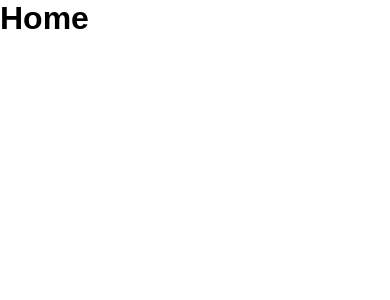
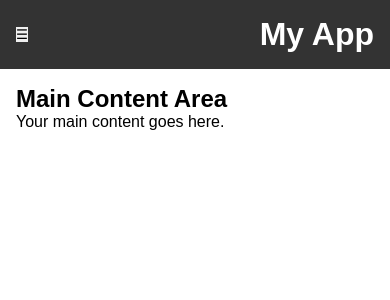
Before and after one commit to ftery0/vue, a Vue app: page / in a window 390 px wide. Shown: the top 300 px of the page. Built offline with nearby package versions, Linux system fonts and the light colour scheme; a web font is replaced by a local one.

Commit message:
feat :; sidebar

```diff
--- /dev/null
+++ b/src/components/sidebar/sidBar.vue
@@ -0,0 +1,142 @@
+<template>
+  <header v-if="isMobile" class="header">
+    <button @click="toggleSidebar" class="toggle-button">☰</button>
+    <h1 class="logo">My App</h1>
+  </header>
+
+  <aside :class="['sidebar', { active: showSidebar }]">
+    <button @click="toggleSidebar" class="close-button">✖</button>
+    <nav>
+      <ul>
+        <li><a href="#">Home</a></li>
+        <li><a href="#">About</a></li>
+        <li><a href="#">Services</a></li>
+        <li><a href="#">Contact</a></li>
+      </ul>
+    </nav>
+  </aside>
+
+  <main class="content" :class="{ 'is-mobile': isMobile }">
+    <h2>Main Content Area</h2>
+    <p>Your main content goes here.</p>
+  </main>
+
+  <transition name="fade">
+    <div v-if="showSidebar" class="overlay" @click="toggleSidebar"></div>
+  </transition>
+</template>
+
+<script>
+import { defineComponent, ref } from "vue";
+
+export default defineComponent({
+  setup() {
+    const showSidebar = ref(false);
+    const isMobile = ref(window.innerWidth < 768);
+
+    const toggleSidebar = () => {
+      showSidebar.value = !showSidebar.value;
+    };
+
+    const handleResize = () => {
+      isMobile.value = window.innerWidth < 768;
+    };
+
+    window.addEventListener("resize", handleResize);
+
+    return {
+      showSidebar,
+      isMobile,
+      toggleSidebar,
+    };
+  },
+});
+</script>
+
+<style lang="scss">
+.header {
+  display: flex;
+  justify-content: space-between;
+  align-items: center;
+  padding: 1rem;
+  background-color: #333;
+  color: white;
+  position: relative;
+}
+
+.sidebar {
+  width: 250px;
+  background-color: #333;
+  color: white;
+  position: fixed;
+  height: 100%;
+  left: 0;
+  top: 0;
+  transition: transform 0.3s ease;
+  transform: translateX(-100%);
+  z-index: 100;
+
+  &.active {
+    transform: translateX(0);
+  }
+
+  .close-button {
+    font-size: 2rem;
+    cursor: pointer;
+    padding: 1rem;
+  }
+
+  nav {
+    ul {
+      list-style-type: none;
+      padding: 0;
+
+      li {
+        padding: 1rem;
+        a {
+          color: white;
+          text-decoration: none;
+          &:hover {
+            text-decoration: underline;
+          }
+        }
+      }
+    }
+  }
+}
+
+.content {
+  flex: 1;
+  padding: 1rem;
+  margin-left: 250px;
+
+  &.is-mobile {
+    margin-left: 0;
+  }
+}
+
+.overlay {
+  position: fixed;
+  top: 0;
+  left: 0;
+  right: 0;
+  bottom: 0;
+  background: rgba(0, 0, 0, 0.5);
+  z-index: 50;
+}
+
+@media (max-width: 768px) {
+  .sidebar {
+    position: absolute;
+    transform: translateX(-100%);
+
+    &.active {
+      transform: translateX(0);
+    }
+  }
+
+  .content {
+    margin-left: 0;
+  }
+}
+</style>
--- a/src/views/auth/sign/authHome.vue
+++ b/src/views/auth/sign/authHome.vue
@@ -3,7 +3,6 @@ import { ref } from "vue";
 import SignIn from "./signIn.vue";
 import LostAccount from "./lostAccount/lostAccount.vue";
 
-// 상태 관리
 const isSignIn = ref(true);
 
 const switchToLostAccount = () => {
--- a/src/views/home/home.vue
+++ b/src/views/home/home.vue
@@ -1,11 +1,13 @@
-<template>
-  <div>
-    <h1>Home</h1>
-  </div>
-</template>
-
 <script>
+import SidBar from "../../components/sidebar/sidBar.vue";
 export default {
   name: "HomeView",
+  components: {
+    SidBar,
+  },
 };
 </script>
+
+<template>
+  <SidBar />
+</template>
```
